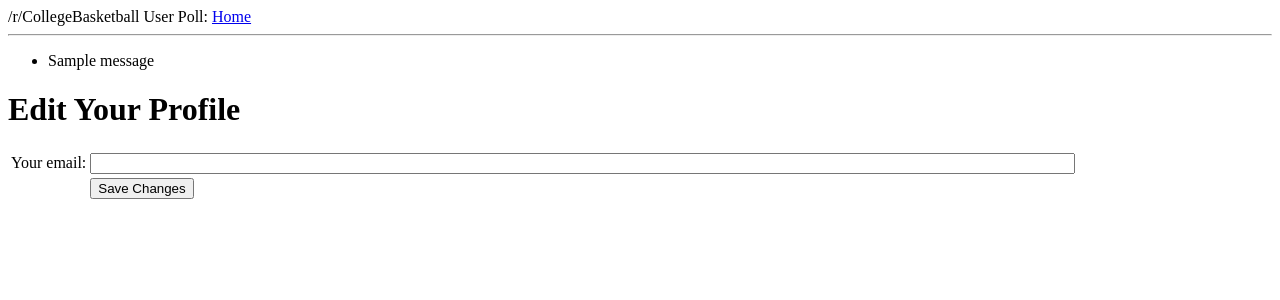
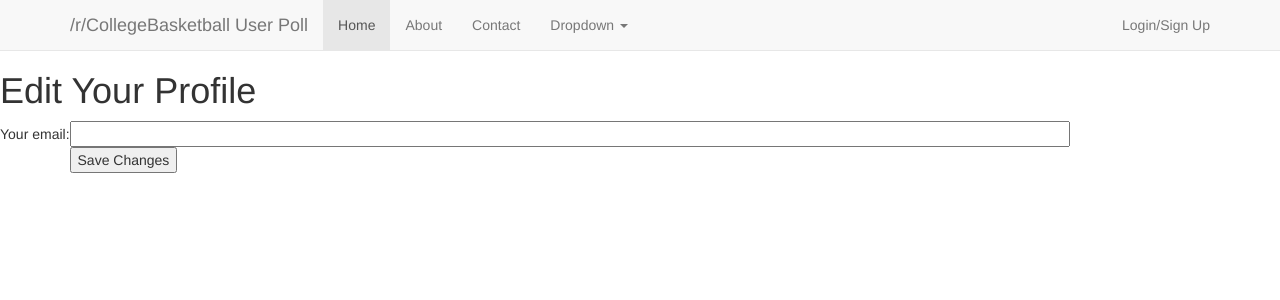
Before and after one commit to brandonsato/cbbpoll, a Flask app: template cbbpoll/templates/editprofile.html in a window 1280 px wide. Shown: the top 300 px of the page. Run offline with Flask 2, Linux system fonts and the light colour scheme; tables that the repository leaves empty hold one stand-in row (values such as "Sample post"); the template is opened without the code that fills it: values that come from a table or form of the project are taken from there, most other values are stand-ins (such as "Sample title", 1, 10 or a date in 2020); one stand-in notice (Sample message) is shown; parts of the project's set-up code (start-up, migrations or seed data) failed here and were passed over; some libraries are stand-ins or nearby versions.

Commit message:
add boostrap

```diff
--- a/cbbpoll/__init__.py
+++ b/cbbpoll/__init__.py
@@ -1,10 +1,12 @@
 import os
 import praw
 from flask import Flask
+from flask_bootstrap import Bootstrap
 from flask.ext.sqlalchemy import SQLAlchemy
 from flask.ext.login import LoginManager
 
 app = Flask(__name__)
+Bootstrap(app)
 app.config.from_object('config')
 db = SQLAlchemy(app)
 lm = LoginManager()
--- a/cbbpoll/templates/base.html
+++ b/cbbpoll/templates/base.html
@@ -1,29 +1,66 @@
-<html>
-  <head>
-    {% if title %}
-    <title>{{title}} - /r/CollegeBasketball User Poll</title>
-    {% else %}
-    <title>/r/CollegeBasketball User Poll</title>
-    {% endif %}
-  </head>
-  <body>
-    <div>/r/CollegeBasketball User Poll:
-        <a href="{{ url_for('index') }}">Home</a>
-        {% if g.user.is_authenticated() %}
-          | <a href="{{ url_for('user', nickname = g.user.nickname) }}">Your Profile</a>
-          | <a href="{{ url_for('logout') }}">Logout</a>
-        {% endif %}
+{% extends "bootstrap/base.html" %}
+
+{% block title %}
+{% if title %}
+{{title}} - /r/CollegeBasketball User Poll
+{% else %}
+/r/CollegeBasketball User Poll
+{% endif %}
+{% endblock %}
+{% block navbar %}
+
+    <div class="navbar navbar-default navbar-static-top" role="navigation">
+      <div class="container">
+        <div class="navbar-header">
+          <button type="button" class="navbar-toggle" data-toggle="collapse" data-target=".navbar-collapse">
+            <span class="sr-only">Toggle navigation</span>
+            <span class="icon-bar"></span>
+            <span class="icon-bar"></span>
+            <span class="icon-bar"></span>
+          </button>
+          <a class="navbar-brand" href="{{ url_for('index') }}">/r/CollegeBasketball User Poll</a>
+        </div>
+        <div class="navbar-collapse collapse">
+          <ul class="nav navbar-nav">
+            <li class="active"><a href="{{ url_for('index') }}">Home</a></li>
+            <li><a href="#about">About</a></li>
+            <li><a href="#contact">Contact</a></li>
+            <li class="dropdown">
+              <a href="#" class="dropdown-toggle" data-toggle="dropdown">Dropdown <span class="caret"></span></a>
+              <ul class="dropdown-menu" role="menu">
+                <li><a href="#">Action</a></li>
+                <li><a href="#">Another action</a></li>
+                <li><a href="#">Something else here</a></li>
+                <li class="divider"></li>
+                <li class="dropdown-header">Nav header</li>
+                <li><a href="#">Separated link</a></li>
+                <li><a href="#">One more separated link</a></li>
+              </ul>
+            </li>
+          </ul>
+          <ul class="nav navbar-nav navbar-right">
+          {% if g.user.is_authenticated() %}
+            <li><a href="{{ url_for('user', nickname = g.user.nickname) }}">Your Profile</a></li>
+            <li><a href="{{ url_for('logout') }}">Logout</a></li>
+          {% else %}
+            <li><a href="{{ url_for('logout') }}">Login/Sign Up</a></li>
+          {% endif %}
+          </ul>
+        </div><!--/.nav-collapse -->
+      </div>
     </div>
-    <hr>
+
+
+
+
+{% endblock %}
     {% with messages = get_flashed_messages() %}
     {% if messages %}
-    <ul>
     {% for message in messages %}
-        <li>{{ message }} </li>
+    <div class="alert alert-info" role="alert">
+        {{ message }}
+    </div>
     {% endfor %}
-    </ul>
     {% endif %}
     {% endwith %}
     {% block content %}{% endblock %}
-  </body>
-</html>
--- a/cbbpoll/views.py
+++ b/cbbpoll/views.py
@@ -20,6 +20,10 @@ def internal_error(error):
 @app.before_request
 def before_request():
     g.user = current_user
+
+@app.route('/home')
+def home():
+    return render_template('home.html')
 
 @app.route('/')
 @app.route('/index')
```
Also changed, not shown: cbbpoll/templates/home.html (+12 -6 lines).
